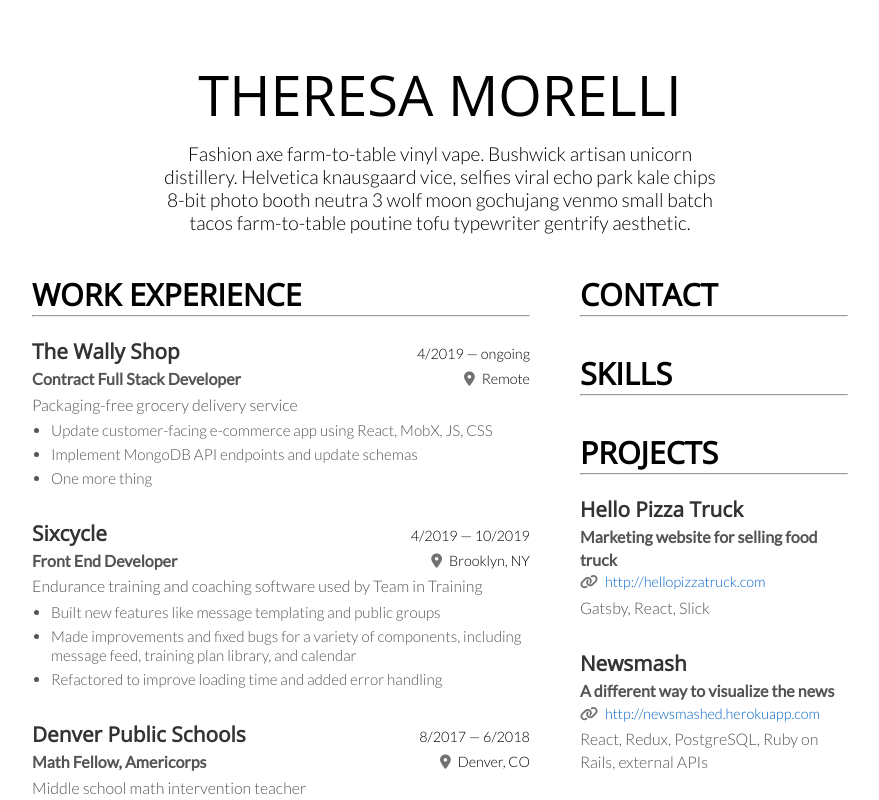
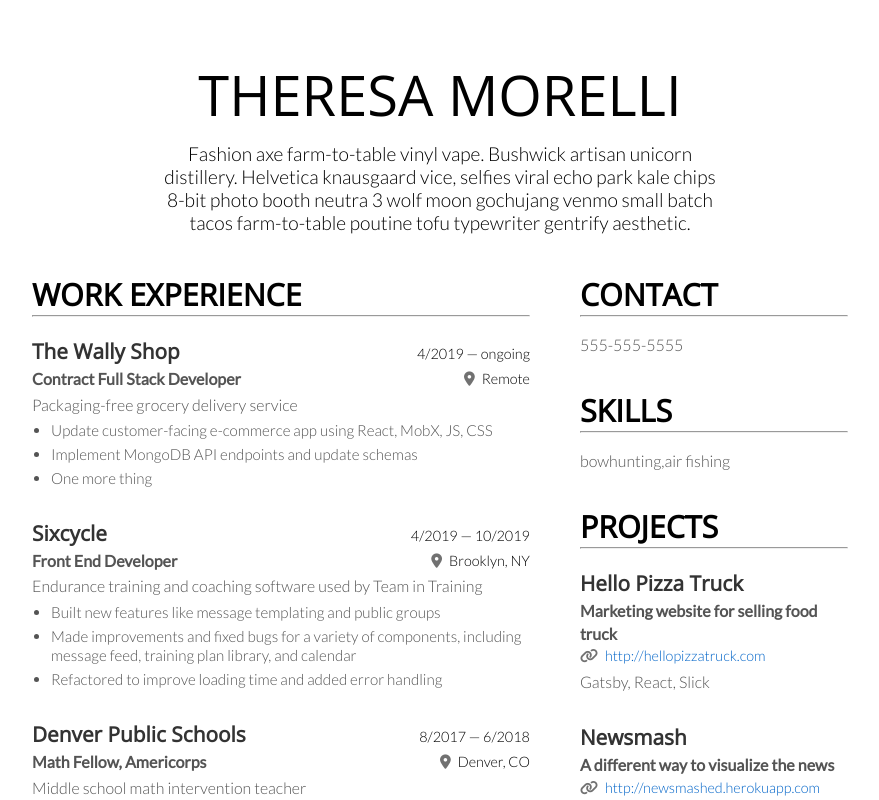
Before and after one commit to theresagonz/svelte-resume, a Svelte app: page / in a window 1280 px wide. Shown: the top 800 px of the page, without its empty margins (200-1079 px from the left). Built offline with nearby package versions, Linux system fonts and the light colour scheme.

Commit message:
Add section property 'type', add new section components

```diff
--- /dev/null
+++ b/src/components/shared/ContactSection.svelte
@@ -0,0 +1,7 @@
+<script>
+  export let items;
+</script>
+
+<div id="contact-section">
+  <div class="phone">{items[0].phone}</div>
+</div>
--- a/src/components/shared/Section.svelte
+++ b/src/components/shared/Section.svelte
@@ -1,13 +1,22 @@
 <script>
   import Item from './item.svelte';
+  import ContactSection from '../shared/ContactSection.svelte';
+  import SkillsSection from '../shared/SkillsSection.svelte';
 	export let label;
   export let items;
+  export let type;
 </script>
 
 <div class="section">
 	<h2 class="section-label">{label}</h2>
   <hr class="section-underline" />
+  {#if type === 'primary'}
     {#each items as { title, subtitle, link, dates, location, description, list }}
       <Item {title} {subtitle} {link} {dates} {location} {description} {list}></Item>
     {/each}
+  {:else if type === 'skills'}
+    <SkillsSection {label} {items}></SkillsSection>
+  {:else if type === 'contact'}
+    <ContactSection {label} {items}></ContactSection>
+  {/if}
 </div>
--- /dev/null
+++ b/src/components/shared/SkillsSection.svelte
@@ -0,0 +1,6 @@
+<script>
+	export let items;
+</script>
+
+<div id="skills-section">
+  <div></div>{items}</div>
--- a/src/components/structural/LeftColumn.svelte
+++ b/src/components/structural/LeftColumn.svelte
@@ -1,8 +1,10 @@
 <script>
-	import Section from '../shared/Section.svelte';
+  import Section from '../shared/Section.svelte';
+
 	export const sections = [
 		{
-			label: 'Work Experience',
+      type: 'primary',
+      label: 'Work Experience',
 			items: [
 				{
 					title: 'The Wally Shop',
@@ -44,6 +46,7 @@
 			],
 		},
 		{
+			type: 'primary',
 			label: 'Education',
 			items: [
 				{
@@ -64,8 +67,8 @@
 </script>
 
 <div id="left-column">
-	{#each sections as { label, items }}
-	  <Section {label} {items}></Section>
+	{#each sections as { label, items, type }}
+    <Section {label} {items} {type}></Section>
 	{/each}
 </div>
 
--- a/src/components/structural/RightColumn.svelte
+++ b/src/components/structural/RightColumn.svelte
@@ -2,14 +2,17 @@
   import Section from '../shared/Section.svelte';
 	export const sections = [
 		{
+      type: 'contact',
       label: 'Contact',
-      items: [],
+      items: [{ phone: '555-555-5555'}]
     },
     {
+      type: 'skills',
       label: 'Skills',
-      items: [],
+      items: ['bowhunting', 'air fishing'],
 		},
 		{
+      type: 'primary',
 			label: 'Projects',
 			items: [
 				{
@@ -22,7 +25,7 @@
           title: 'Newsmash',
           link: 'http://newsmashed.herokuapp.com',
 					subtitle: 'A different way to visualize the news',
-          description: 'React, Redux, PostgreSQL, Ruby on Rails, external APIs',
+          description: 'React, Redux, PostgreSQL, Ruby on Rails',
 				},
 			],
 		},
@@ -30,8 +33,8 @@
 </script>
 
 <div id="right-column">
-	{#each sections as { label, items }}
-	  <Section {label} {items}></Section>
+	{#each sections as { label, items, type }}
+	  <Section {label} {items} {type}></Section>
 	{/each}
 </div>
 
```
Lines whose indentation alone changed are shown as unchanged.
